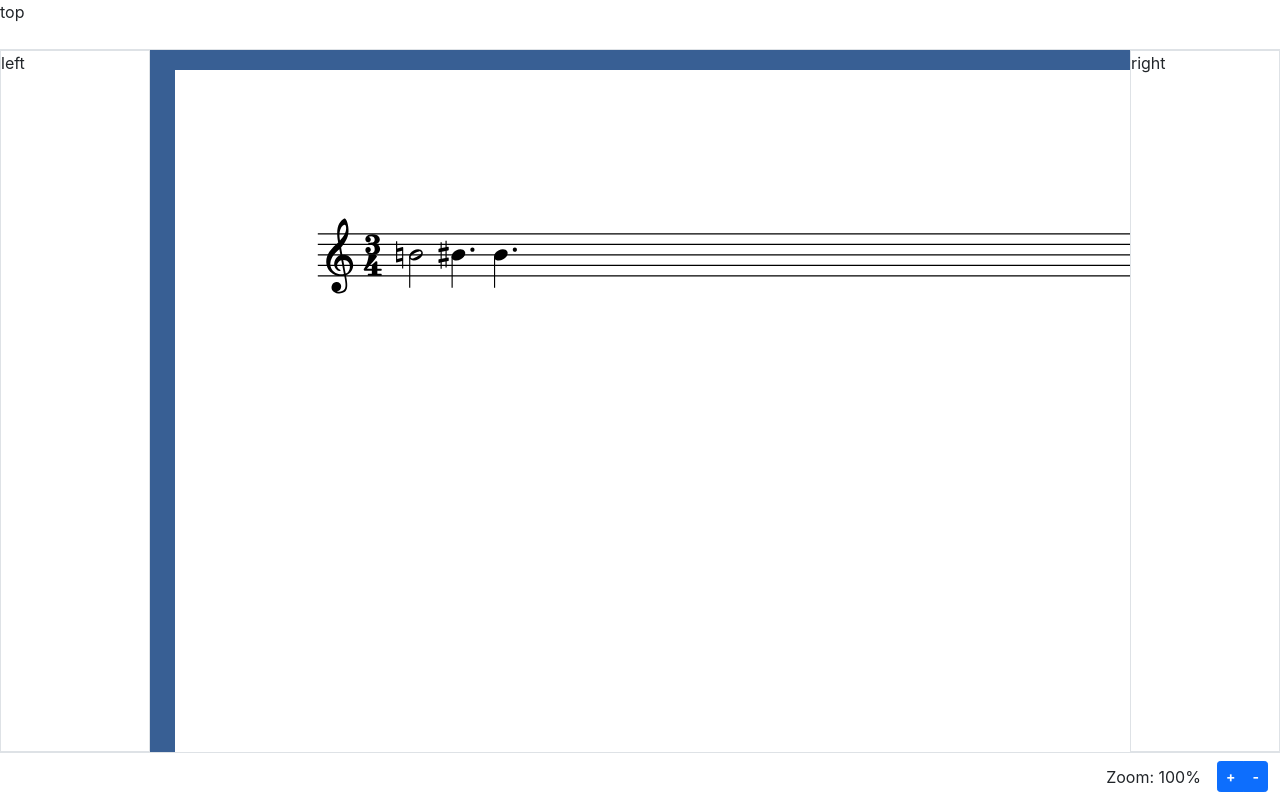
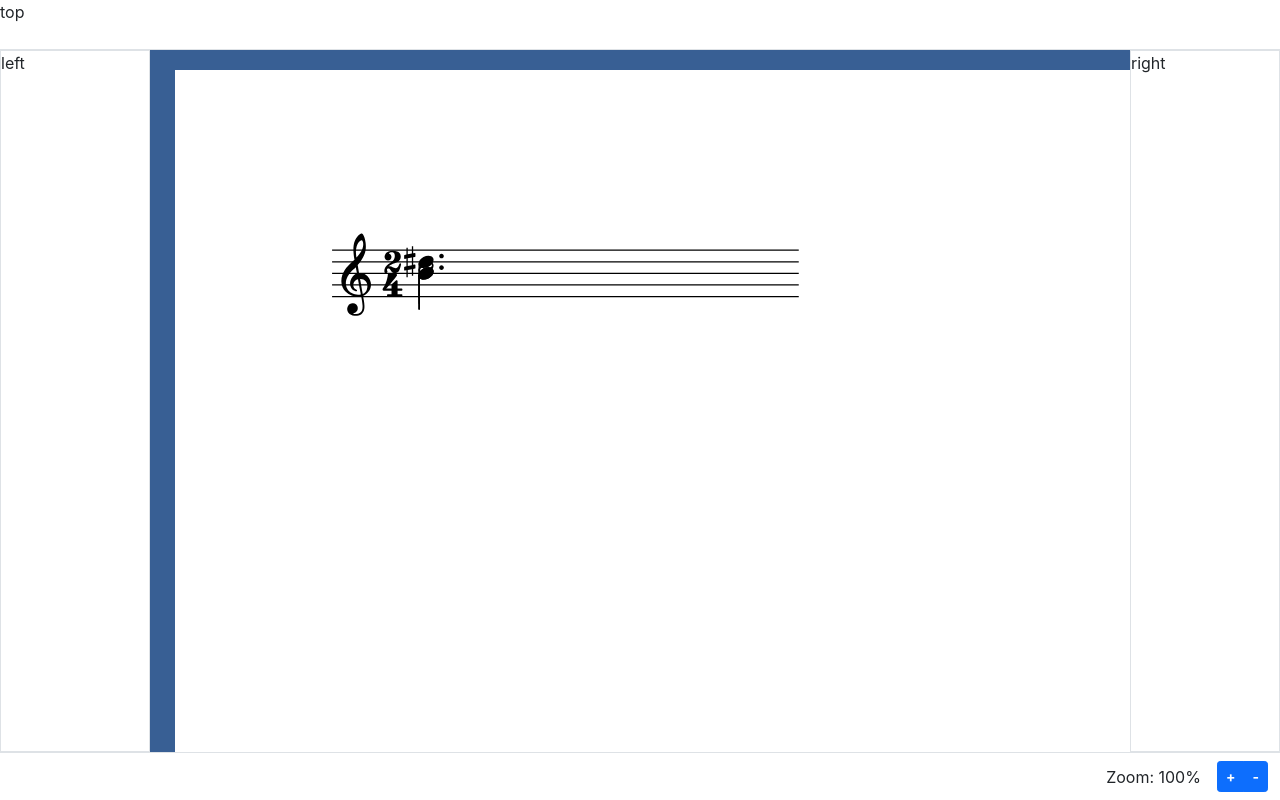
Before and after one commit to kylehench/mazique, a React (Create React App) app in the folder client/: page /scores in a window 1280 px wide. Built offline with nearby package versions, Linux system fonts and the light colour scheme.

Commit message:
continuing position element function work

```diff
--- /dev/null
+++ b/client/src/components/score/BarLine.jsx
@@ -0,0 +1,31 @@
+import React from 'react'
+
+const BarLine = (props) => {
+  const { x, y, type } = props
+
+  const renderBarline = () => {
+    if (type==='end') {
+      return <>
+        <polyline
+          className="BarLine"
+          fill="none" stroke="#000000" strokeWidth="4.46" stroke-linejoin="bevel" points={`${313.6+x},${384.856+y} ${313.6+x},${486.797+y}`}
+        />
+        <polyline
+          className="BarLine"
+          fill="none" stroke="#000000" strokeWidth="13.64" stroke-linejoin="bevel" points={`${330.96+x},${384.856+y} ${330.96+x},${486.797+y}`}
+        />
+      </>
+    } else {
+      return <polyline
+        className="BarLine"
+        fill="none" stroke="#000000" stroke-width="4.46" strokeLinejoin="bevel" points={`${337+x},${384.856+y} ${337+x},${486.797+y}`}
+      />
+    }
+  }
+
+  return ( <>
+    { renderBarline() }
+  </> )
+}
+
+export default BarLine
--- a/client/src/components/score/Measure.jsx
+++ b/client/src/components/score/Measure.jsx
@@ -2,19 +2,22 @@ import React from 'react'
 import Clef from './Clef'
 import TimeSig from './TimeSig'
 import Note from './Note'
+import BarLine from './BarLine'
 
 const Measure = (props) => {
   const { measure } = props
 
   return (
     <>
-      {measure.clef !== undefined &&
+      {/* {measure.clef !== undefined &&
         <Clef x={measure.x} y={measure.y} type={measure.clef.type} />
       }
       {measure.timeSig !== undefined &&
         <TimeSig x={measure.x} y={measure.y} type={measure.timeSig.type} />
-      }
-      {measure.notes.map((note, idx) => <Note key={idx} x={note.loc.x} y={note.loc.y} note={note}/>)}
+      } */}
+      {/* {measure.notes.map((note, idx) => <Note key={idx} x={note.loc.x} y={note.loc.y} note={note}/>)} */}
+
+      {/* <BarLine x={0} y={0} /> */}
 
     </>
   )
--- a/client/src/components/score/Note.jsx
+++ b/client/src/components/score/Note.jsx
@@ -2,19 +2,21 @@ import React from 'react'
 import { useState } from 'react'
 
 const Note = (props) => {
-  const { x, y, note } = props
+  const { note } = props
+  const { x, y } = note.loc
   const type = note.type
   const step = (note.pitch.step.toLowerCase().charCodeAt(0)-100)+(7*(note.pitch.octave-4))
   const [color, setColor] = useState('black')
 
   const ledgerLines = () => {
     const arr = []
+    let start, change
     if (step > 5) {
-      var start = 6
-      var change = 2
+      start = 6
+      change = 2
     } else if (step < -5) {
-      var start = -6
-      var change = -2
+      start = -6
+      change = -2
     } else {
       return []
     }
--- a/client/src/components/score/Score.jsx
+++ b/client/src/components/score/Score.jsx
@@ -1,23 +1,32 @@
 import React, { useState } from 'react'
 import Measure from './Measure'
 import StaffLines from './StaffLines'
+import Note from './Note'
 
 const Score = (props) => {
-  const { measures, staves } = props
+  const { measures, staves, symbols } = props
   const ordered = useState()
 
   return (
     // <svg xmlns="http://www.w3.org/2000/svg" viewBox="0 0 2976.38 4209.45">
-    <svg xmlns="http://www.w3.org/2000/svg" viewBox="0 0 3300 4209.45">
+    <svg xmlns="http://www.w3.org/2000/svg" viewBox="0 0 3000 4209.45">
       <g fill="#000000">
         {/* <Measure x={0} y={0} width={1000} />
         <Measure x={0} y={300} width={1000} /> */}
+
+        {/* render staves */}
         {staves.map((staff, idx) => {
-          return <StaffLines key={idx} x={staff.x} y={staff.y} width={staff.width} />
+          return <StaffLines key={idx} staff={staff} />
         })}
-        {measures.map(measure => {
-          return <Measure key={measure.number} measure={measure} />
+
+        {/* render notes */}
+        { measures.map((measure, mIdx) => {
+          // return <Measure key={measure.number} measure={measure} />
+          return measure.notes.map((note, nIdx) => <Note key={`${mIdx}_${nIdx}`} note={note}/>)
         })}
+
+        {/* render symbols */}
+        { symbols.map(symbol => symbol) }
 
       </g>
     </svg>
--- a/client/src/components/score/StaffLines.jsx
+++ b/client/src/components/score/StaffLines.jsx
@@ -2,7 +2,8 @@ import React, { useState } from 'react'
 
 const StaffLines = (props) => {
   // const [xEnd, setXEnd] = useState(2764)
-  const { x, y, width } = props
+  const { staff } = props
+  const { x, y, width } = staff
 
   return (
     <>
--- /dev/null
+++ b/client/src/util/PositionElements.js
@@ -0,0 +1,44 @@
+
+import Clef from "../components/score/Clef"
+import StaffLines from "../components/score/StaffLines"
+import TimeSig from "../components/score/TimeSig"
+
+const positionElements = (measures, staves=[], symbols=[], start = 0) => {
+  let x = 0
+  let xTrigger = 1000 // x-value that triggers wrap
+  let y = 0
+  let newLine = true
+  // for (let mIdx = 0; mIdx < measures.length; mIdx++) {
+  //   measures[mIdx].notes.forEach((note, nIdx) => {
+  //     measures[mIdx].notes[nIdx].loc = {x: x, y: 0}
+  //     x += 100
+  //   })
+  // }
+
+  measures.forEach((measure, mIdx, mArray) => {
+    // add clef
+    if (newLine===true) {
+      symbols.push(<Clef key={symbols.length.toString()} x={x} y={y} sign={measures[0].clef.sign} />)
+    }
+    newLine = false
+
+    // add time signature
+    if (mIdx===1) {
+      symbols.push(<TimeSig key={symbols.length.toString()} x={x} y={y} beats={measures[0].timeSig.beats} beatsType={measures[0].timeSig.beatsType} />)
+    }
+
+    // position notes
+    measure.notes.forEach((note, nIdx, nArray) => {
+      note.loc = {x: x, y: 0}
+      x += 0
+    })
+
+    // add stave
+    if (mIdx === mArray.length - 1){
+      staves.push({x: 0, y: 0, width:1000})
+    }
+  })
+  return { measures, staves, symbols }
+}
+
+export default positionElements
--- a/client/src/util/PositionNotes.js
+++ /dev/null
@@ -1,29 +0,0 @@
-
-const positionNotes = (measures) => {
-  let x = 30
-  measures.forEach((measure, mIdx) => {
-    measures[mIdx].notes.forEach((note, nIdx) => {
-      measures[mIdx].notes[nIdx].loc = {x: x, y: 0}
-      x += 100
-    })
-  })
-  return measures
-}
-// const positionNotes = (measures) => {
-//   return measures.map(measure => {
-//     return {
-//       ...measure,
-//       notes: measure.notes.map(note => {
-//         return {
-//           ...note,
-//           loc: {
-//             x: 0,
-//             y: 0
-//           }
-//         }
-//       }),
-//     }
-//   })
-// }
-
-export default positionNotes
--- a/client/src/views/ScoreEdit.jsx
+++ b/client/src/views/ScoreEdit.jsx
@@ -1,31 +1,34 @@
 import React from 'react'
 import { useEffect, useState } from 'react'
-import positionNotes from '../util/PositionNotes'
+import positionElements from '../util/PositionElements'
 import Score from '../components/score/Score'
 
 const ScoreEdit = () => {
   const [zoom, setZoom] = useState(100)
   const [measures, setMeasures] = useState([])
-  const [staves, setStaves] = useState([{x:0, y:0, width:2764}])
+  const [symbols, setSymbols] = useState([])
+  const [staves, setStaves] = useState([{x:0, y:0, width:2400}])
 
-  const positionElements = () => {
+  const getMusic = () => {
     let measures = [
-      { number:1,x:0,y:0,width:200,
-        clef:{type: 'treble'},
-        timeSig:{type: '3/4'},
+      { number:1,
+        loc: {x: 0, y: 0, width: 200},
+        clef:{sign: 'treble'},
+        timeSig:{beats: 2, beatsType: 4},
         notes: [
           {
-            type: 'half',
+            type: 'quarter',
             pitch: {
               step: 'D',
-              alter: 0,
+              // alter: 0,
               octave: 4,
             },
+            dot: 1,
           },
           {
             type: 'quarter',
             pitch: {
-              step: 'D',
+              step: 'F',
               alter: 1,
               octave: 4,
             },
@@ -37,12 +40,29 @@ const ScoreEdit = () => {
               step: 'D',
               // alter: 0,
               octave: 4,
-            },
-            dot: 1
+            }
           },
         ]
       },
-      // {number:2,x:250,y:0,width:200, notes: []}
+      {number:2,x:250,y:0,width:200,
+        notes: [
+        {
+          type: 'half',
+          pitch: {
+            step: 'D',
+            // alter: 0,
+            octave: 4,
+          },
+        },
+        {
+          type: 'half',
+          pitch: {
+            step: 'E',
+            // alter: 0,
+            octave: 4,
+          },
+        },
+      ]}
     ]
 
     // compute positions
@@ -50,21 +70,15 @@ const ScoreEdit = () => {
     let line = 0
     let firstInLine = true
 
-    let clef = ''
-    measures = measures.map(measure => {
-      if (measure.clef !== undefined) { let clef = measure.clef }
-
-      return {
-          ...measure,
-        }
-      })
-
-    // setMeasures(measures)
-    setMeasures(positionNotes(measures))
+    // position all elements
+    const elements = positionElements(measures)
+    setMeasures(elements.measures)
+    setStaves(elements.staves)
+    setSymbols(elements.symbols)
   }
 
   useEffect(() => {
-    positionElements()
+    getMusic()
   },[])
 
   return (
@@ -75,7 +89,7 @@ const ScoreEdit = () => {
         <div className="d-flex justify-content-center" style={{flex: '1', overflow:'auto', background:'#385f94'}}>
           <div style={{width: '100%', padding:'20px 25px'}}>
             <div style={{margin:'0 auto', width:`${14*zoom}px`, background: 'white'}}>
-              <Score measures={measures} staves={staves} />
+              <Score measures={measures} staves={staves} symbols={symbols} />
             </div>
           </div>
         </div>
```
Also changed, not shown: client/src/components/score/Clef.jsx (+3 -3 lines), client/src/components/score/TimeSig.jsx (+8 -8 lines).
